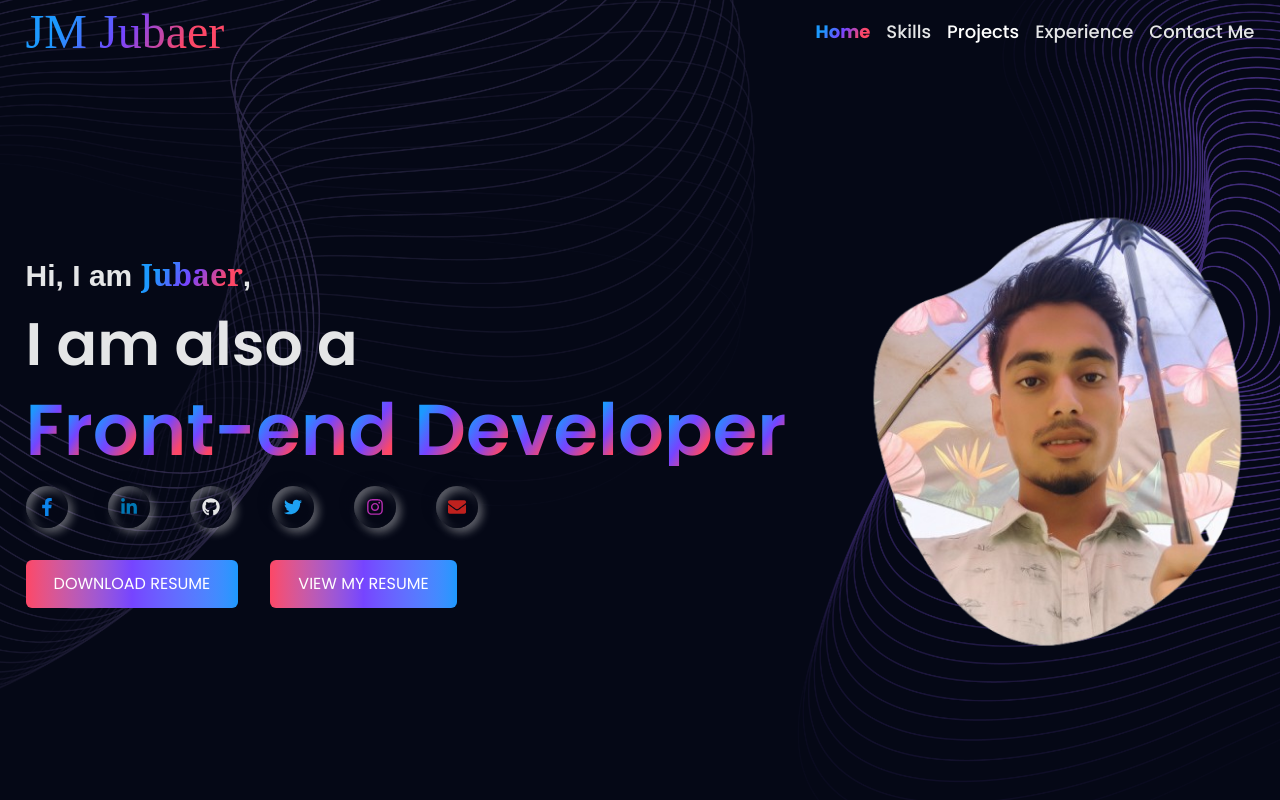
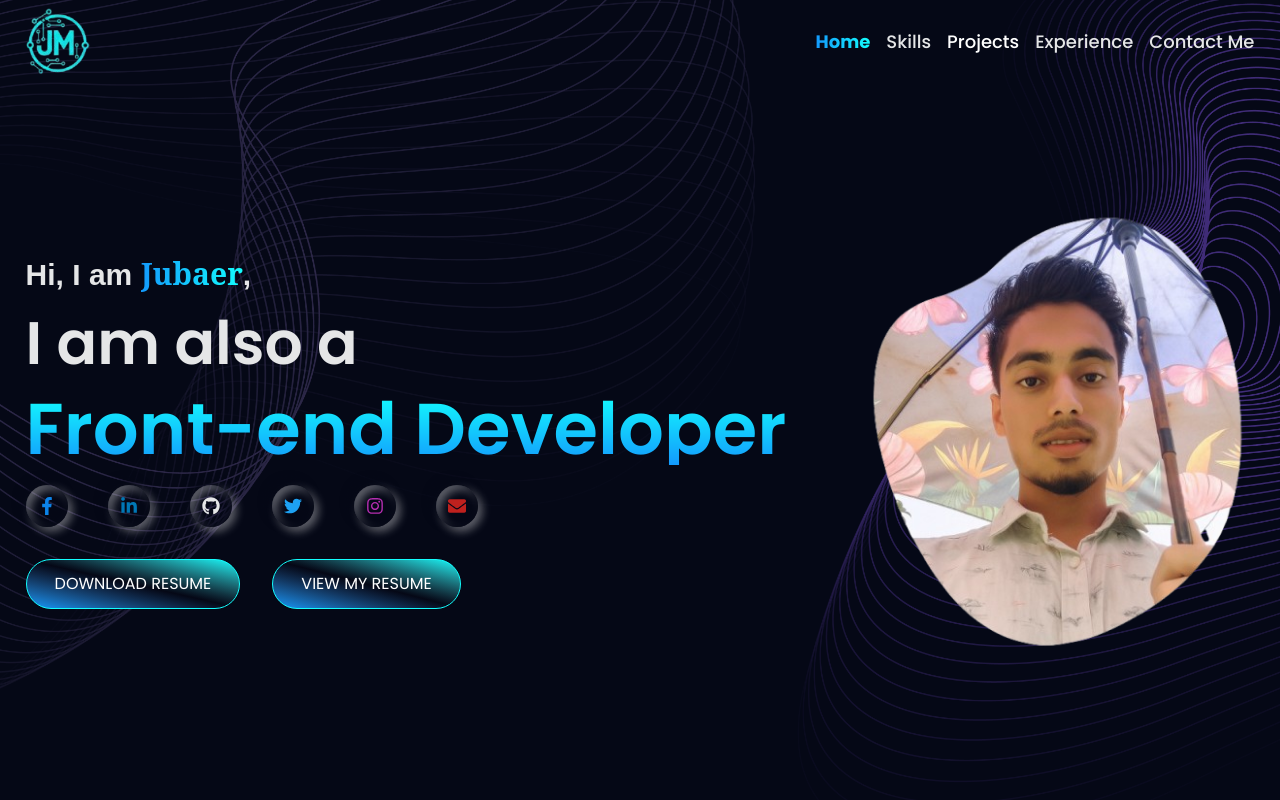
Before and after one commit to jmjubaer/jm-protfulio, a Next.js app: page / in a window 1280 px wide. Shown: the top 800 px of the page. Built offline with nearby package versions, Linux system fonts and the light colour scheme; no server answers; a web font is replaced by a local one.

Commit message:
update color

```diff
--- a/src/app/globals.css
+++ b/src/app/globals.css
@@ -4,7 +4,7 @@ html {
 @import "tailwindcss";
 
 @theme inline {
-    --color-background: var(--background);
+    --color-primary-text: var(--background);
     --color-foreground: var(--foreground);
     --font-sans: var(--font-geist-sans);
     --font-mono: var(--font-geist-mono);
@@ -41,14 +41,24 @@ html {
 .bg-hero {
     background: url("../assets/herobg.png") no-repeat center center/cover;
 }
-
-.gradient_text {
-    background: linear-gradient(
+/* linear-gradient(
         123deg,
         #1c99fe 20.69%,
         #7644ff 50.19%,
         #fd4766 79.69%
-    );
+    ) */
+/* linear-gradient(
+      #13FDFD,#139AFD
+    ) */
+.gradient_text {
+    background: linear-gradient(to left, #13fdfd, #139afd);
+    background-clip: text;
+    -webkit-background-clip: text;
+    color: transparent;
+    -webkit-text-fill-color: transparent;
+}
+.gradient_text-top {
+    background: linear-gradient(to bottom, #13fdfd, #139afd);
     background-clip: text;
     -webkit-background-clip: text;
     color: transparent;
@@ -61,7 +71,7 @@ html {
     box-shadow: 50px 50px 50px 50px #1c99fe;
 }
 .card_shadow:hover {
-    box-shadow: 0 0px 40px hsla(270, 100%, 70%, 0.4)
+    box-shadow: 0 0px 40px hsla(270, 100%, 70%, 0.4);
 }
 .heading_font {
     font-family: "Belanosima", sans-serif;
@@ -81,15 +91,10 @@ html {
         inset 4px 4px 10px rgba(255, 255, 255, 0.4);
 }
 .border_gradient {
-    border-image: linear-gradient(to left, red, blue) 1;
+    border-image: linear-gradient(to top left, #13fdfd, #050816, #139afd) 10;
 }
 .bg_gradient {
-    background: linear-gradient(
-        -30deg,
-        #1c99fe 20.69%,
-        #7644ff 50.19%,
-        #fd4766 79.69%
-    );
+    background: linear-gradient(to left, #13fdfd, #139afd);
 }
 .jm_child {
     transition: all 5s ease-in-out;
@@ -109,10 +114,11 @@ html {
     font-size: 16px !important;
     font-weight: 700 !important;
 }
+
 .button_primary {
-    @apply sm:px-5 px-4 md:px-7 py-2 md:py-3 bg-gradient-to-r to-[#1C99FE] via-[#7644FF] from-[#FD4766] text-sm sm:text-base text-white rounded-md cursor-pointer uppercase;
+    @apply sm:px-5 px-4 md:px-7 py-2 md:py-3 bg-linear-to-tr from-[#139afd]  via-primary  to-[#13fdfd] text-sm sm:text-base text-white rounded-full cursor-pointer border border-[#13fdfd] uppercase;
 }
-.button{
+.button {
     @apply text-center px-5 py-3  text-white rounded-md cursor-pointer;
 }
 .resume-modal {
@@ -132,6 +138,5 @@ html {
     }
 }
 .ant-layout {
-
     background: transparent !important;
 }
--- a/src/components/pages/home/CourseAndAchivement/index.tsx
+++ b/src/components/pages/home/CourseAndAchivement/index.tsx
@@ -90,7 +90,7 @@ const CourseAndAchievement = () => {
             <div className='grid md:grid-cols-2 gap-7 mt-14'>
                 {courseData?.map((course) => (
                     <div
-                    data-aos='zoom-in'
+                        data-aos='zoom-in'
                         key={course.id}
                         className='bg-secondary/50 sm:p-7 p-4 rounded-lg flex flex-col justify-between gap-4 '>
                         <div className='flex items-center gap-4'>
--- a/src/components/pages/home/banner/FlipWord.tsx
+++ b/src/components/pages/home/banner/FlipWord.tsx
@@ -53,7 +53,7 @@ export const FlipWords = ({ words, duration = 3000, className }: TProps) => {
                     position: "absolute",
                 }}
                 className={twMerge(
-                    "z-10 inline-block relative text-left",
+                    "z-10 inline-block gradient_text relative text-left",
                     className
                 )}
 
@@ -68,7 +68,7 @@ export const FlipWords = ({ words, duration = 3000, className }: TProps) => {
                             delay: wordIndex * 0.3,
                             duration: 0.3,
                         }}
-                        className='inline-block whitespace-nowrap'>
+                        className='inline-block linear-gradient(to right, #9333ea, #db2777, #2563eb) whitespace-nowrap'>
                         {word.split("").map((letter, letterIndex) => (
                             <motion.span
                                 key={word + letterIndex}
@@ -86,7 +86,7 @@ export const FlipWords = ({ words, duration = 3000, className }: TProps) => {
                                     delay: wordIndex * 0.3 + letterIndex * 0.05,
                                     duration: 0.2,
                                 }}
-                                className='inline-block gradient_text'>
+                                className='inline-block gradient_text-top'>
                                 {letter}
                             </motion.span>
                         ))}
--- a/src/components/shered/Logo.tsx
+++ b/src/components/shered/Logo.tsx
@@ -1,12 +1,15 @@
+import Image from "next/image";
 import Link from "next/link";
-
+import logo from "@/assets/logo.png"
 const Logo = () => {
     return (
         <div>
             <Link
                 href={"/"}
-                className='logo_font text-4xl sm:text-5xl gradient_text'>
-                JM Jubaer
+                // className='logo_font text-4xl sm:text-5xl gradient_text'
+                >
+                {/* JM Jubaer */}
+                <Image alt="logo" src={logo} className="w-16"/>
             </Link>
         </div>
     );
--- a/src/components/ui/Button.tsx
+++ b/src/components/ui/Button.tsx
@@ -4,7 +4,7 @@ type TProps = {
 const Button = ({ children }: TProps) => {
     return (
         <div>
-            <button className=' button_primary'>
+            <button className='button_primary'>
                 {children}
             </button>
         </div>
--- /dev/null
+++ b/src/components/ui/GradientButton.tsx
@@ -0,0 +1,30 @@
+'use client';
+
+export default function GradientButton() {
+  return (
+    <button
+      className="group relative inline-flex items-center gap-3
+                 px-8 py-4 rounded-full
+                 text-white font-semibold text-lg
+                 bg-gradient-to-r from-cyan-500 to-blue-700
+                 shadow-[0_0_20px_rgba(59,130,246,0.5)]
+                 transition-all duration-300 ease-out
+                 hover:shadow-[0_0_30px_rgba(59,130,246,0.8)]
+                 hover:scale-[1.03]"
+    >
+      <span className="text-xl transition-transform duration-300 group-hover:translate-x-1">
+        →
+      </span>
+
+      <span>More About Us</span>
+
+      {/* Inner glow */}
+      <span
+        className="pointer-events-none absolute inset-0 rounded-full
+                   bg-gradient-to-r from-white/20 to-transparent
+                   opacity-0 group-hover:opacity-100
+                   transition duration-300"
+      />
+    </button>
+  );
+}
```
Also changed, not shown: src/app/layout.tsx (line endings or trailing spaces), src/assets/jm-logo.png (added), src/assets/logo.png (added).
